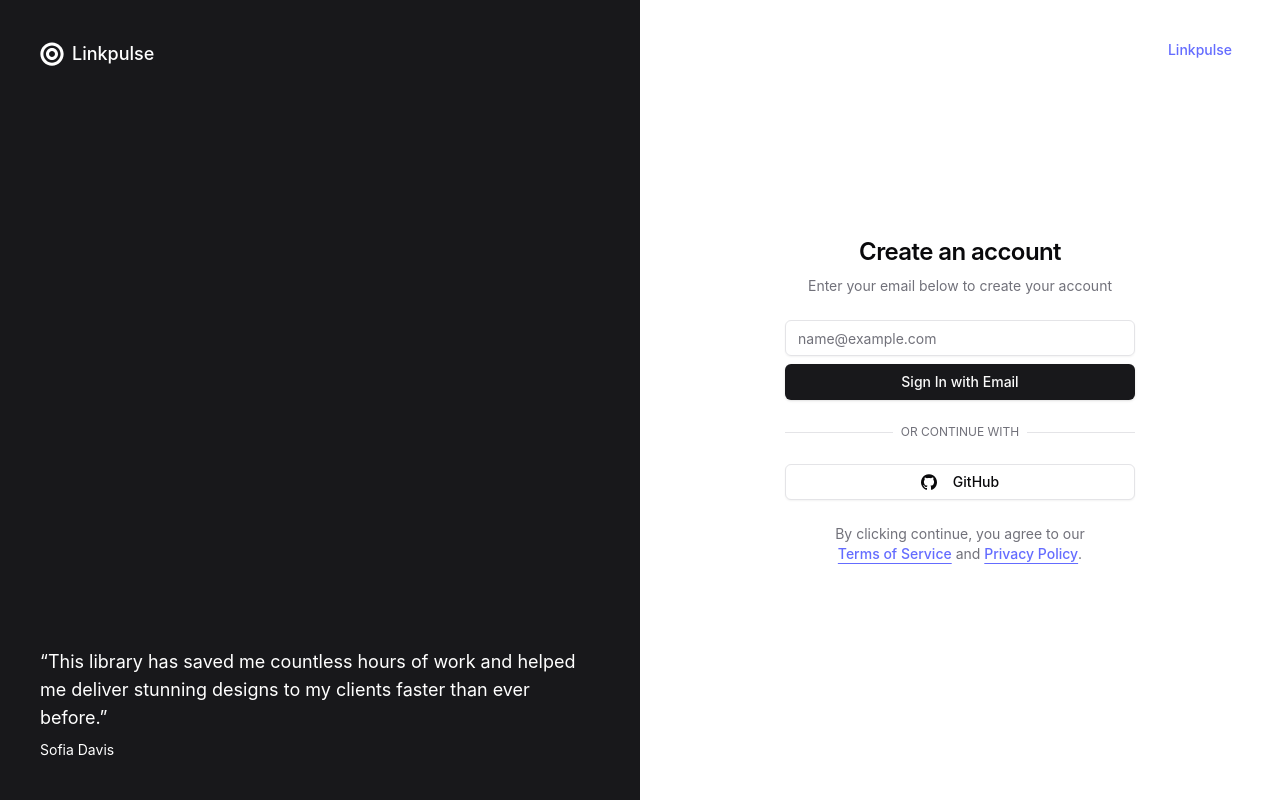
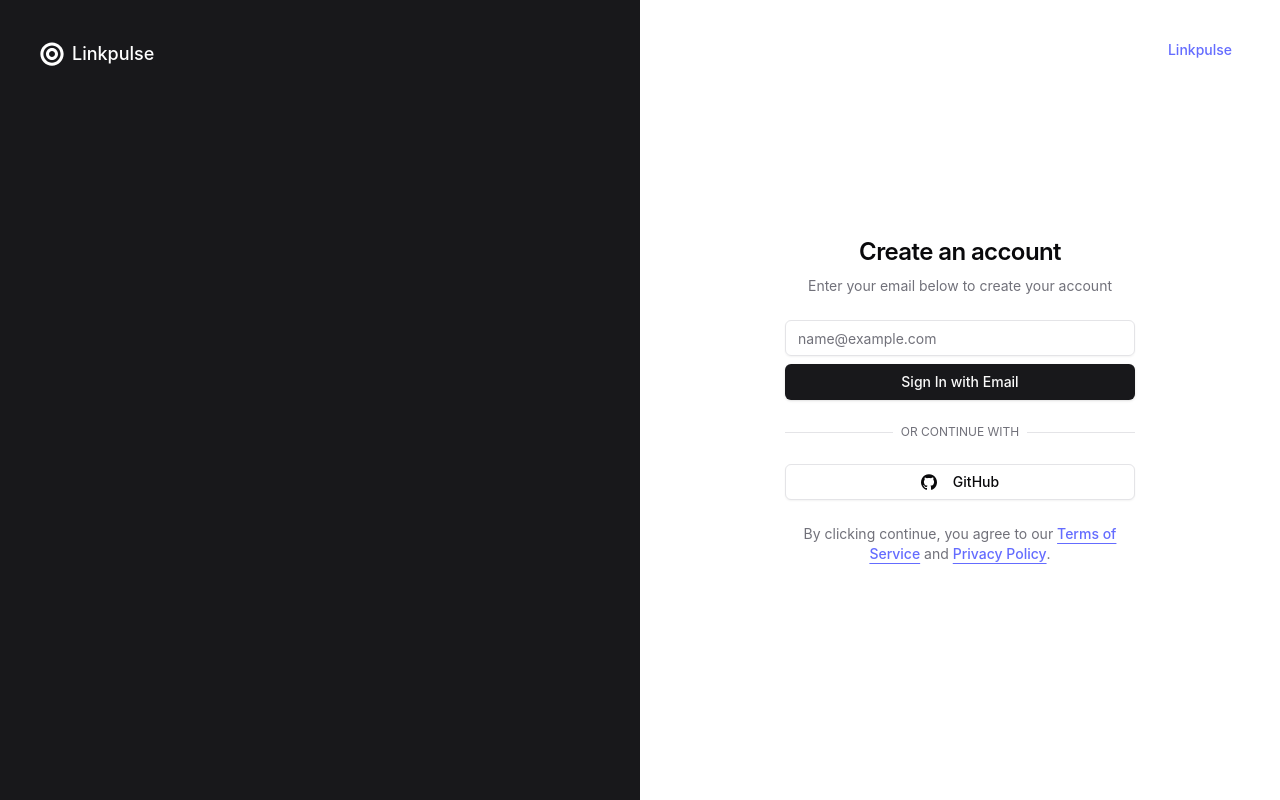
Before and after one commit to Xevion/linkpulse, a React (Vite) app in the folder frontend/: page /login in a window 1280 px wide. Built offline with nearby package versions, Linux system fonts and the light colour scheme.

Commit message:
Disable quotes, fix padding & rendering, update CHANGELOG.md

```diff
--- a/frontend/src/routes/login.lazy.tsx
+++ b/frontend/src/routes/login.lazy.tsx
@@ -12,7 +12,7 @@ import { Icons } from "@/components/icons";
 function Login() {
   return (
     <>
-      <div className="container relative h-[100vh] flex-col items-center justify-center md:grid lg:max-w-none lg:grid-cols-2 lg:px-0">
+      <div className="container relative h-[100vh] flex-col items-center grid w-screen lg:max-w-none lg:grid-cols-2 lg:px-0">
         <a
           href="/"
           className={cn(
@@ -22,25 +22,27 @@ function Login() {
         >
           Linkpulse
         </a>
-        <div className="relative hidden h-full flex-col bg-muted p-10 text-white dark:border-r lg:flex">
+        <div className="relative hidden h-full flex-col grow bg-muted p-10 text-white dark:border-r lg:flex">
           <div className="absolute inset-0 bg-zinc-900" />
           <div className="relative z-20 flex items-center text-lg font-medium">
             <Icons.linkpulse className="mr-2 h-6 w-6 text-white" />
             Linkpulse
           </div>
-          <div className="relative z-20 mt-auto">
-            <blockquote className="space-y-2">
+          <div className="z-20 mt-auto space-y-2">
+            {/* <blockquote className="space-y-2">
               <p className="text-lg">
                 &ldquo;This library has saved me countless hours of work and
                 helped me deliver stunning designs to my clients faster than
                 ever before.&rdquo;
               </p>
               <footer className="text-sm">Sofia Davis</footer>
-            </blockquote>
+            </blockquote> */}
+            {/* <p className="text-lg"></p>
+            <footer className="text-sm"></footer> */}
           </div>
         </div>
-        <div className="lg:p-8">
-          <div className="mx-auto flex w-full flex-col justify-center space-y-6 sm:w-[350px]">
+        <div className="px-6">
+          <div className="mx-auto flex w-full flex-col space-y-6 sm:w-[350px]">
             <div className="flex flex-col space-y-2 text-center">
               <h1 className="text-2xl font-semibold tracking-tight">
                 Create an account
@@ -50,7 +52,7 @@ function Login() {
               </p>
             </div>
             <UserAuthForm />
-            <p className="px-8 text-center text-sm text-muted-foreground">
+            <p className="text-center text-sm text-muted-foreground">
               By clicking continue, you agree to our{" "}
               <a
                 href="/terms"
```
Also changed, not shown: 1 other file (tests, documents, lock files or other folders).
